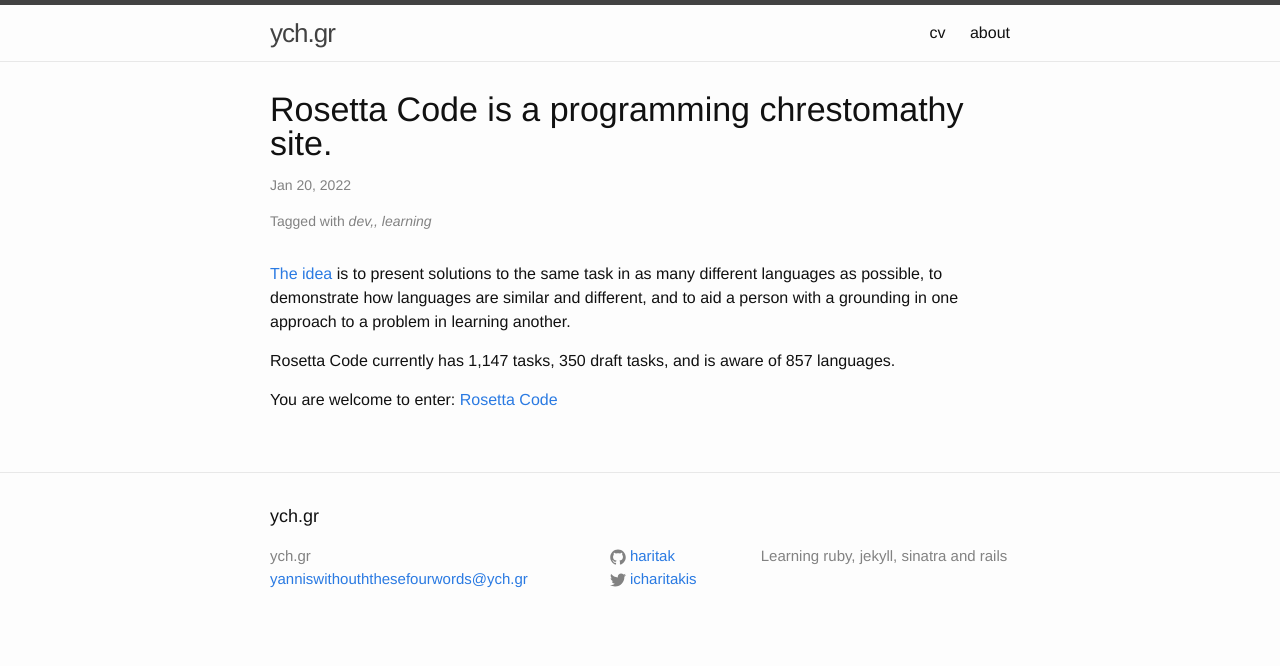
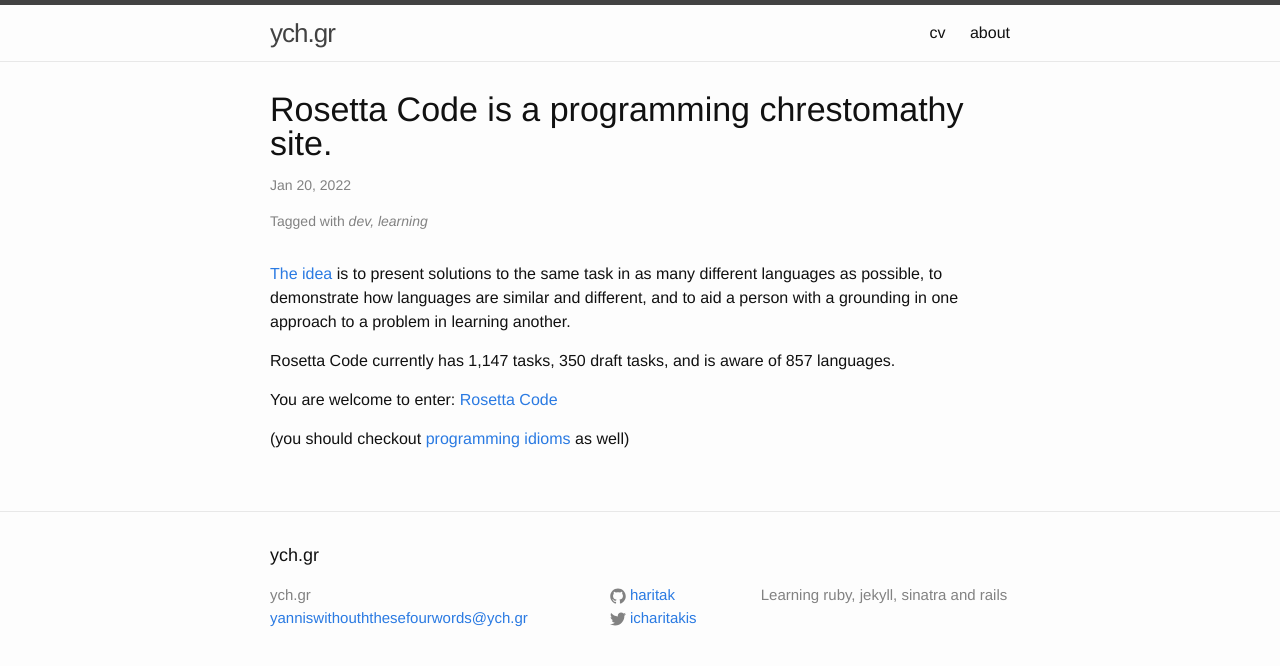
Before and after one commit to haritak/haritak.github.io, a Jekyll site: the page built from _posts/2022-01-20-rosetta.md, in a window 1280 px wide. Shown: the top 666 px of the page. Built offline with Jekyll 4.4.1, drawn with Linux system fonts in a browser that asks for light colours.

Commit message:
One more!

```diff
--- a/_posts/2022-01-20-rosetta.md
+++ b/_posts/2022-01-20-rosetta.md
@@ -2,7 +2,7 @@
 layout: post
 title: "Rosetta Code is a programming chrestomathy site."
 date: 2022-01-20
-categories: dev, learning
+categories: dev learning
 ---
 
 [The idea][1] is to present solutions to the same
@@ -20,4 +20,7 @@ Rosetta Code currently has
 
 You are welcome to enter: [Rosetta Code][1]
 
+(you should checkout [programming idioms][2] as well)
+
 [1]:http://rosettacode.org/wiki/Rosetta_Code
+[2]:https://programming-idioms.org
```
